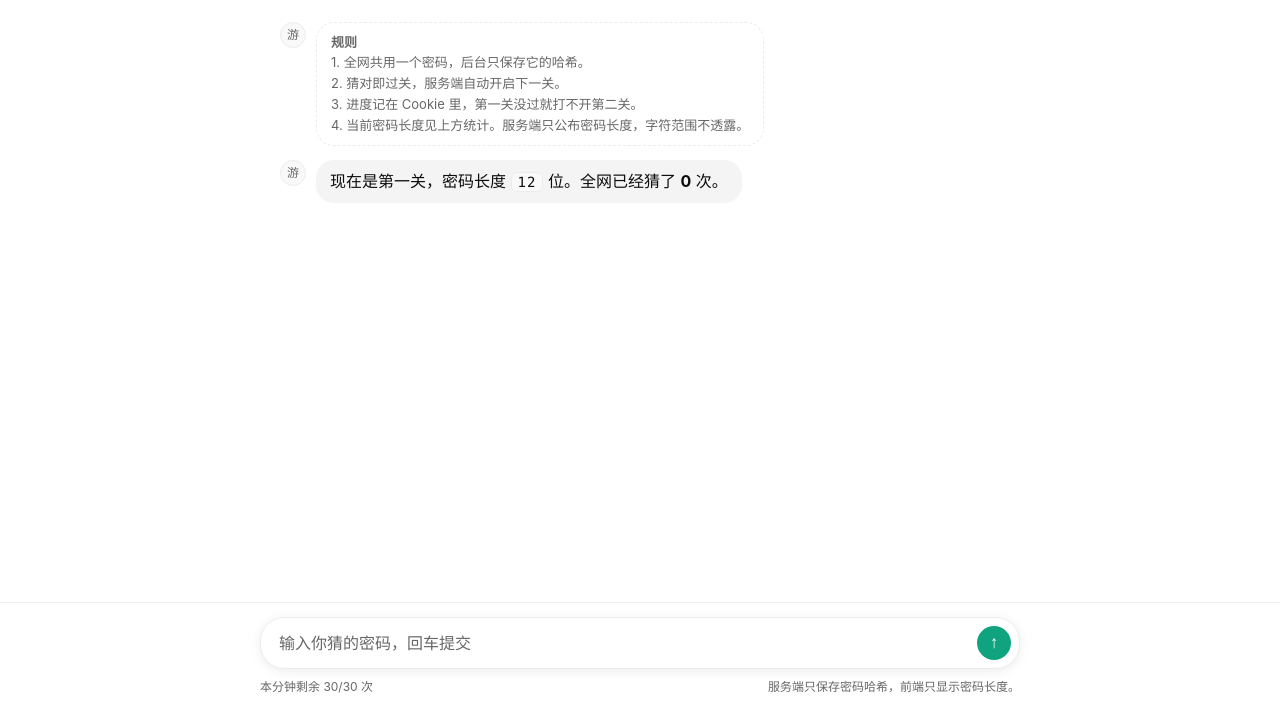
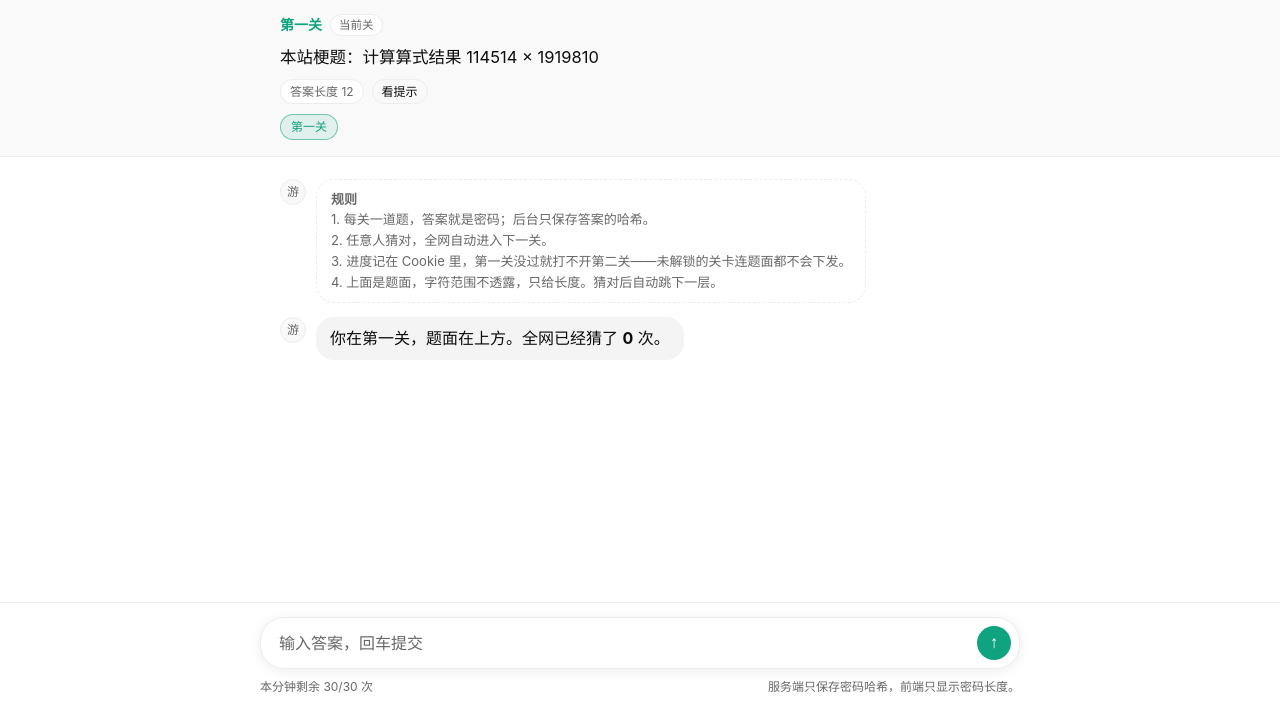
Before and after one commit to bsl-team/bx-game, a Flask app: page / in a window 1280 px wide. Shown: the part 86-800 px from the top of the page. Run offline with Flask 3, Linux system fonts and the light colour scheme; some libraries are stand-ins or nearby versions.

Commit message:
Give each level its own gated page and question card
/level/N renders that layer, and the server bounces anyone who is not
unlocked yet back to their own level, so locked riddles are never even sent
down. The game page now shows the prompt, answer length, an optional hint
button and level navigation, and auto-jumps to the next layer on a solve.

```diff
--- a/app.py
+++ b/app.py
@@ -8,7 +8,7 @@ import time
 from datetime import timedelta
 from pathlib import Path
 
-from flask import Flask, jsonify, render_template, request, session
+from flask import Flask, jsonify, redirect, render_template, request, session, url_for
 
 from admin import AdminAuth, bp
 from game import ROOT, GameStore, RateLimiter
@@ -36,7 +36,14 @@ DEFAULTS = {
         "length_max": 8,
         "avoid_repeats": True,
     },
-    "rounds": {"max_levels": 0, "auto_advance": True, "state_file": "data/state.json"},
+    "rounds": {
+        "mode": "puzzle",
+        "max_levels": 0,
+        "auto_advance": True,
+        "auto_redirect": True,
+        "state_file": "data/state.json",
+        "questions_file": "data/questions.json",
+    },
     "admin": {
         "credentials_file": "data/admin.json",
         "token_file": "data/admin_token.txt",
@@ -56,6 +63,7 @@ DEFAULTS = {
         "theme": "chatgpt",
         "poll_interval_ms": 2500,
         "show_charset_hint": False,
+        "show_hint": True,
         "max_chat_messages": 60,
         "footer_text": "",
     },
@@ -148,13 +156,42 @@ def create_app(cfg: dict) -> Flask:
             resp.headers["X-Robots-Tag"] = "noindex, nofollow"
         return resp
 
-    @app.get("/")
-    def index():
+    def render_level_page(page_level: int | None):
         session.permanent = True
         player_id()
         ui = dict(cfg["ui"])
         ui["rate_limit_per_minute"] = int(sec["guess_rate_limit_per_minute"])
-        return render_template("index.html", ui=ui, cfg=cfg)
+        ui["auto_redirect"] = bool(cfg["rounds"].get("auto_redirect", True))
+        return render_template("index.html", ui=ui, cfg=cfg, page_level=page_level)
+
+    @app.get("/")
+    def index():
+        return render_level_page(None)
+
+    @app.get("/level/<int:page_level>")
+    def level_page(page_level: int):
+        """Locked levels bounce back to the player's own level, like the reference site."""
+        if page_level < 1:
+            return render_level_page(None)
+        own = min(cleared_levels() + 1, store.status(cleared_levels())["global_level"])
+        if page_level > own:
+            return redirect(url_for("level_page", page_level=own) if own > 1 else url_for("index"))
+        return render_level_page(page_level)
+
+    @app.get("/api/progress")
+    def api_progress():
+        return jsonify(store.progress(cleared_levels()))
+
+    @app.get("/api/level/<int:level>")
+    def api_level(level: int):
+        try:
+            return jsonify(store.level_view(level, cleared_levels()))
+        except PermissionError:
+            return jsonify({"ok": False, "error": "locked",
+                            "message": "这一关还没解锁，先过前面的关。",
+                            "own_level": min(cleared_levels() + 1, store.status(cleared_levels())["global_level"])}), 403
+        except KeyError:
+            return jsonify({"ok": False, "error": "no_level", "message": "这一关还不存在"}), 404
 
     @app.get("/api/status")
     def api_status():
@@ -163,6 +200,7 @@ def create_app(cfg: dict) -> Flask:
         status["guesses_left_this_minute"] = limiter.remaining(pid)
         status["rate_limit_per_minute"] = int(sec["guess_rate_limit_per_minute"])
         status["poll_interval_ms"] = int(cfg["ui"]["poll_interval_ms"])
+        status["auto_redirect"] = bool(cfg["rounds"].get("auto_redirect", True))
         status["server_time"] = time.time()
         return jsonify(status)
 
--- a/static/app.js
+++ b/static/app.js
@@ -1,6 +1,8 @@
 const UI = window.BX_UI || {};
+const PAGE_LEVEL = document.body.dataset.level ? Number(document.body.dataset.level) : null;
 const CN = ["零", "一", "二", "三", "四", "五", "六", "七", "八", "九", "十"];
 const levelName = (n) => `第${n <= 10 ? CN[n] : n}关`;
+const levelUrl = (n) => (n === 1 ? "/" : `/level/${n}`);
 const fmt = (n) => (typeof n === "number" ? n.toLocaleString("zh-CN") : "–");
 
 if (UI.accent_color) {
@@ -18,9 +20,19 @@ const el = {
   length: document.getElementById("stat-length"),
   total: document.getElementById("stat-total"),
   levelGuesses: document.getElementById("stat-level-guesses"),
+  riddle: document.getElementById("riddle"),
+  riddleLevel: document.getElementById("riddle-level"),
+  riddleTag: document.getElementById("riddle-tag"),
+  riddleText: document.getElementById("riddle-text"),
+  riddleLength: document.getElementById("riddle-length"),
+  riddleHint: document.getElementById("riddle-hint"),
+  hintBtn: document.getElementById("hint-btn"),
+  nav: document.getElementById("levels-nav"),
 };
 
 let state = null;
+let view = null; // the level shown on this page; may be a cleared earlier level
+let progress = null;
 let pending = false;
 
 function addMessage(kind, html, chips) {
@@ -70,11 +82,92 @@ function renderStats(s) {
   }
 }
 
+// 题面卡：内容全部来自服务端，未解锁的关卡服务端就不会下发题面。
+function renderRiddle(card) {
+  el.riddle.hidden = false;
+  el.riddleLevel.textContent = levelName(card.level);
+  const tags = [];
+  if (card.is_current) tags.push("当前关");
+  if (card.solved) tags.push("已被破解");
+  if (!card.is_playable) tags.push("回看");
+  el.riddleTag.textContent = tags.join(" · ");
+  el.riddleText.textContent =
+    card.prompt || (card.mode === "puzzle" ? "本题没有题面：这一关是随机密码，只能靠长度猜。" : "随机密码模式：没有题面，只知道长度。");
+  el.riddleLength.textContent = `答案长度 ${card.password_length ?? card.length ?? "–"}`;
+  if (card.hint && UI.show_hint !== false) {
+    el.hintBtn.hidden = false;
+    el.hintBtn.onclick = () => {
+      el.riddleHint.hidden = false;
+      el.riddleHint.textContent = card.hint;
+      el.hintBtn.hidden = true;
+    };
+  } else {
+    el.hintBtn.hidden = true;
+    el.riddleHint.hidden = true;
+  }
+  const readOnly = !card.is_playable;
+  input.disabled = readOnly || (state && state.finished);
+  input.placeholder = readOnly ? "这一关已经过去了，回到当前关继续猜" : "输入答案，回车提交";
+  sendBtn.disabled = readOnly || (state && state.finished);
+}
+
+function renderNav() {
+  if (!progress) return;
+  const kids = progress.levels.map((l) => {
+    if (l.locked) return document.createElement("span");
+    const a = document.createElement("a");
+    a.href = levelUrl(l.level);
+    a.textContent = levelName(l.level);
+    if (l.solved) a.classList.add("solved");
+    if (view && l.level === view.level) a.classList.add("current");
+    return a;
+  });
+  const lockedCount = progress.levels.filter((l) => l.locked).length;
+  if (lockedCount) {
+    const s = document.createElement("span");
+    s.className = "locked";
+    s.textContent = `后面还有 ${lockedCount} 关未解锁`;
+    kids.push(s);
+  }
+  el.nav.replaceChildren(...kids);
+}
+
+async function loadLevelCard() {
+  const target = PAGE_LEVEL ?? (state ? state.level : 1);
+  if (!target) return;
+  try {
+    const res = await fetch(`/api/level/${target}`, { credentials: "same-origin" });
+    const data = await res.json();
+    if (data.mode === undefined) data.mode = state ? state.mode : "puzzle";
+    if (!res.ok) {
+      if (data.own_level) {
+        banner(`第 ${target} 关还没解锁，已带你回到${levelName(data.own_level)}`);
+        view = { level: data.own_level, password_length: state ? state.password_length : null, prompt: null };
+        renderRiddle({ ...view, mode: data.mode });
+      }
+      return;
+    }
+    view = data;
+    renderRiddle(data);
+  } catch (err) {
+    addMessage("result-bad", `题面加载失败：${err.message}`);
+  }
+}
+
+async function loadProgress() {
+  try {
+    progress = await (await fetch("/api/progress", { credentials: "same-origin" })).json();
+    renderNav();
+  } catch (err) {
+    /* 导航失败不影响猜题 */
+  }
+}
+
 function describeRules() {
-  const hint = UI.show_charset_hint ? "" : "服务端只公布密码长度，字符范围不透露。";
+  const hint = UI.show_charset_hint ? "" : "字符范围不透露，只给长度。";
   addMessage(
     "system",
-    `<b>规则</b><br>1. 全网共用一个密码，后台只保存它的哈希。<br>2. 猜对即过关，服务端自动开启下一关。<br>3. 进度记在 Cookie 里，第一关没过就打不开第二关。<br>4. 当前密码长度见上方统计。${hint}`
+    `<b>规则</b><br>1. 每关一道题，答案就是密码；后台只保存答案的哈希。<br>2. 任意人猜对，全网自动进入下一关。<br>3. 进度记在 Cookie 里，第一关没过就打不开第二关——未解锁的关卡连题面都不会下发。<br>4. 上面是题面，${hint}猜对后自动跳下一层。`
   );
 }
 
@@ -83,23 +176,38 @@ async function loadStatus() {
   const s = await res.json();
   const first = state === null;
   if (!first && s.global_level > state.global_level) {
-    banner(`全网已过${levelName(state.global_level)}，${levelName(s.global_level)}开始（长度 ${s.password_length}）`);
-  }
-  if (!first && s.level > state.level) {
-    banner(`你的进度：已进入${levelName(s.level)}`);
+    banner(`全网已过${levelName(state.global_level)}，${levelName(s.global_level)}开始`);
+    loadProgress();
   }
   state = s;
   renderStats(s);
   if (first) {
     describeRules();
-    addMessage("assistant", `现在是${levelName(s.level)}，密码长度 <span class="code">${s.password_length}</span> 位。全网已经猜了 <b>${fmt(s.total_guesses)}</b> 次。`);
-    if (UI.poll_interval_ms > 0) setInterval(loadStatus, UI.poll_interval_ms);
+    await loadLevelCard();
+    await loadProgress();
+    addMessage("assistant", `你在${levelName(s.level)}，题面在上方。全网已经猜了 <b>${fmt(s.total_guesses)}</b> 次。`);
+    if (UI.poll_interval_ms > 0) setInterval(poll, UI.poll_interval_ms);
   }
   return s;
 }
 
+async function poll() {
+  if (pending || document.hidden) return;
+  const res = await fetch("/api/status", { credentials: "same-origin" });
+  const s = await res.json();
+  if (s.global_level > state.global_level || s.level > state.level) {
+    state = s;
+    renderStats(s);
+    banner(`进入${levelName(s.level)}，正在跳转…`);
+    if (UI.auto_redirect !== false) setTimeout(() => (location.href = levelUrl(s.level)), 800);
+    return;
+  }
+  state = s;
+  renderStats(s);
+}
+
 async function submitGuess() {
-  if (pending) return;
+  if (pending || (view && !view.is_playable)) return;
   const guess = input.value.trim();
   if (!guess) return;
   pending = true;
@@ -123,16 +231,24 @@ async function submitGuess() {
     if (data.correct) {
       addMessage(
         "result-ok",
-        `<b>正确 ✅</b> ${data.advanced ? `全网自动进入${levelName(data.next_level)}，新密码长度 <span class="code">${data.next_length}</span> 位。` : data.finished ? "这是最后一关，你已通关！" : "本关全网早已被别人破解，你按自己的进度继续。"}`,
+        `<b>正确 ✅</b> ${data.advanced ? `全网自动进入${levelName(data.next_level)}。` : data.finished ? "这是最后一关，你已通关！" : "本关别人早已破解，你按自己的进度继续。"}`,
         chips
       );
-      banner(data.finished ? "全部通关" : `进入${levelName(data.next_level || state.level)}`);
+      if (data.finished) {
+        banner("全部通关");
+      } else if (UI.auto_redirect !== false && !data.advanced) {
+        banner(`进入${levelName(state.level)}，正在跳转…`);
+        setTimeout(() => (location.href = levelUrl(state.level)), 900);
+      } else if (UI.auto_redirect !== false) {
+        banner(`进入${levelName(data.next_level)}，正在跳转…`);
+        setTimeout(() => (location.href = levelUrl(data.next_level)), 900);
+      } else {
+        banner(`进入${levelName(data.next_level || state.level)}`);
+        await loadLevelCard();
+        await loadProgress();
+      }
     } else if (data.ok) {
-      addMessage(
-        "result-bad",
-        `${data.message}${data.length_matches ? "（长度对了）" : ""}`,
-        chips
-      );
+      addMessage("result-bad", `${data.message}${data.length_matches ? "（长度对了）" : ""}`, chips);
     } else {
       addMessage("result-bad", data.message || "提交失败");
     }
@@ -140,7 +256,7 @@ async function submitGuess() {
     addMessage("result-bad", `网络错误：${err.message}`);
   } finally {
     pending = false;
-    sendBtn.disabled = state && state.finished;
+    if (!input.disabled) sendBtn.disabled = false;
     input.focus();
   }
 }
--- a/static/style.css
+++ b/static/style.css
@@ -140,6 +140,128 @@ body {
   gap: 14px;
 }
 
+.riddle {
+  border-bottom: 1px solid var(--border);
+  background: var(--bg-alt);
+}
+
+.riddle-inner {
+  max-width: 760px;
+  margin: 0 auto;
+  padding: 14px 20px 16px;
+  display: flex;
+  flex-direction: column;
+  gap: 8px;
+}
+
+.riddle-head {
+  display: flex;
+  align-items: center;
+  gap: 8px;
+}
+
+.riddle-level {
+  font-size: 14px;
+  font-weight: 600;
+  color: var(--accent);
+}
+
+.riddle-tag {
+  font-size: 11.5px;
+  color: var(--muted);
+  border: 1px solid var(--border);
+  border-radius: 999px;
+  padding: 1px 8px;
+  background: var(--bg);
+}
+
+.riddle-text {
+  margin: 0;
+  font-size: 16.5px;
+  line-height: 1.65;
+  white-space: pre-wrap;
+}
+
+.riddle-meta {
+  display: flex;
+  align-items: center;
+  gap: 8px;
+  flex-wrap: wrap;
+}
+
+.chip {
+  font-size: 12px;
+  color: var(--muted);
+  border: 1px solid var(--border);
+  border-radius: 999px;
+  padding: 2px 9px;
+  background: var(--bg);
+}
+
+.chip.hint {
+  color: var(--text);
+  border-color: color-mix(in srgb, var(--accent) 40%, transparent);
+  background: var(--accent-soft);
+  max-width: 100%;
+}
+
+.btn {
+  font: inherit;
+  font-size: 13px;
+  border: 1px solid var(--border);
+  background: var(--bg);
+  color: var(--text);
+  border-radius: 999px;
+  padding: 3px 11px;
+  cursor: pointer;
+}
+
+.btn.ghost {
+  background: transparent;
+}
+
+.btn.mini {
+  font-size: 12px;
+  padding: 2px 9px;
+}
+
+.btn:hover {
+  border-color: color-mix(in srgb, var(--accent) 50%, transparent);
+}
+
+.levels-nav {
+  display: flex;
+  gap: 6px;
+  flex-wrap: wrap;
+  margin-top: 2px;
+}
+
+.levels-nav a,
+.levels-nav span {
+  font-size: 12px;
+  border: 1px solid var(--border);
+  border-radius: 999px;
+  padding: 2px 10px;
+  text-decoration: none;
+  color: var(--muted);
+  background: var(--bg);
+}
+
+.levels-nav a.current {
+  color: var(--accent);
+  border-color: color-mix(in srgb, var(--accent) 55%, transparent);
+  background: var(--accent-soft);
+}
+
+.levels-nav a.solved::before {
+  content: "✓ ";
+  color: var(--accent);
+}
+
+.levels-nav span.locked {
+  opacity: 0.55;
+}
+
 .msg {
   display: flex;
   gap: 10px;
@@ -227,15 +349,6 @@ body {
   gap: 6px;
   flex-wrap: wrap;
   margin-top: 6px;
-}
-
-.chip {
-  font-size: 12px;
-  color: var(--muted);
-  border: 1px solid var(--border);
-  border-radius: 999px;
-  padding: 2px 9px;
-  background: var(--bg);
 }
 
 .composer {
--- a/templates/index.html
+++ b/templates/index.html
@@ -9,7 +9,7 @@
       window.BX_UI = {{ ui | tojson }};
     </script>
   </head>
-  <body data-theme="{{ ui.theme }}">
+  <body data-theme="{{ ui.theme }}" data-level="{{ page_level if page_level is not none else '' }}">
     <header class="topbar">
       <div class="topbar-inner">
         <div class="brand">
@@ -27,6 +27,22 @@
         </div>
       </div>
     </header>
+
+    <section class="riddle" id="riddle" hidden>
+      <div class="riddle-inner">
+        <div class="riddle-head">
+          <span class="riddle-level" id="riddle-level"></span>
+          <span class="riddle-tag" id="riddle-tag"></span>
+        </div>
+        <p class="riddle-text" id="riddle-text"></p>
+        <div class="riddle-meta">
+          <span class="chip" id="riddle-length"></span>
+          <button class="btn ghost mini" id="hint-btn" type="button" hidden>看提示</button>
+          <span class="chip hint" id="riddle-hint" hidden></span>
+        </div>
+        <nav class="levels-nav" id="levels-nav" aria-label="关卡导航"></nav>
+      </div>
+    </section>
 
     <main class="chat" id="chat" aria-live="polite"></main>
 
```
